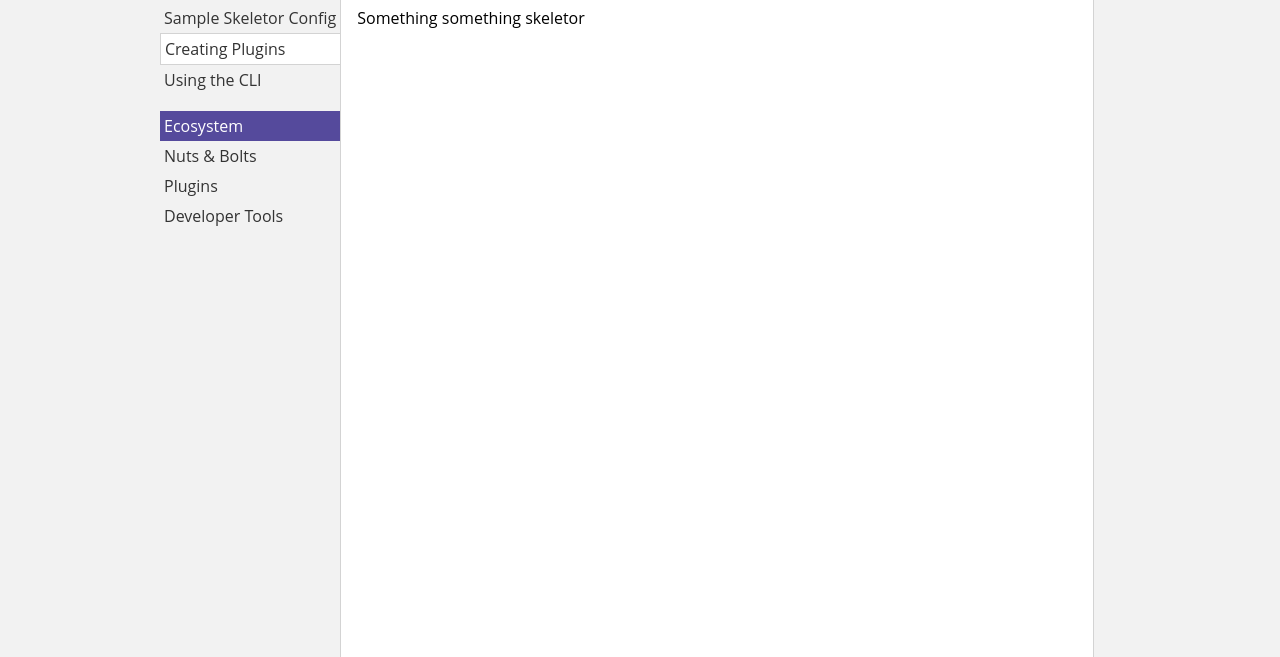
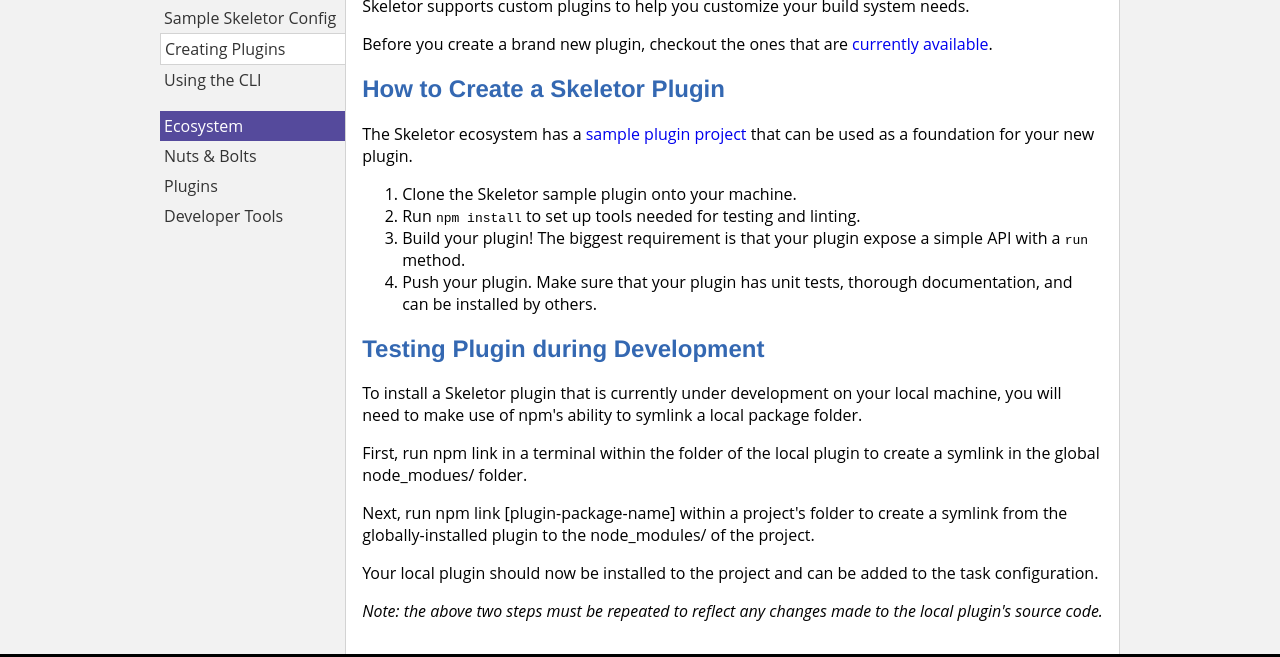
Before and after one commit to scheul93/skeletor-docs-poc, a Gatsby site: page /documentation/creating-plugins/ in a window 1280 px wide. Shown: the part 143-800 px from the top of the page. Built offline with nearby package versions, Linux system fonts and the light colour scheme; Gatsby itself is replaced by a stand-in of ours.

Commit message:
all pages have some content

```diff
--- a/package.json
+++ b/package.json
@@ -12,7 +12,6 @@
     "gatsby-plugin-react-helmet": "^3.0.2",
     "gatsby-plugin-sharp": "^2.0.12",
     "gatsby-source-filesystem": "^2.0.8",
-    "gatsby-source-wordpress": "^3.0.14",
     "gatsby-transformer-json": "^2.1.5",
     "gatsby-transformer-remark": "^2.1.12",
     "gatsby-transformer-sharp": "^2.1.8",
--- a/page-data/documentation/creating-plugins.md
+++ b/page-data/documentation/creating-plugins.md
@@ -3,4 +3,26 @@
 date: "2018-11-09"
 ---
 
-Something something skeletor
+Skeletor supports custom plugins to help you customize your build system needs.
+
+Before you create a brand new plugin, checkout the ones that are [currently available](../ecosystem/plugins).
+
+## How to Create a Skeletor Plugin
+
+The Skeletor ecosystem has a [sample plugin project](https://github.com/deg-skeletor/skeletor-plugin) that can be used as a foundation for your new plugin.
+
+1. Clone the Skeletor sample plugin onto your machine.
+2. Run `npm install` to set up tools needed for testing and linting.
+3. Build your plugin! The biggest requirement is that your plugin expose a simple API with a `run` method.
+4. Push your plugin. Make sure that your plugin has unit tests, thorough documentation, and can be installed by others.
+
+## Testing Plugin during Development
+To install a Skeletor plugin that is currently under development on your local machine, you will need to make use of npm's ability to symlink a local package folder.
+
+First, run npm link in a terminal within the folder of the local plugin to create a symlink in the global node_modues/ folder.
+
+Next, run npm link [plugin-package-name] within a project's folder to create a symlink from the globally-installed plugin to the node_modules/ of the project.
+
+Your local plugin should now be installed to the project and can be added to the task configuration.
+
+_Note: the above two steps must be repeated to reflect any changes made to the local plugin's source code._
--- a/page-data/documentation/getting-started.md
+++ b/page-data/documentation/getting-started.md
@@ -32,7 +32,7 @@
 
 A Skeletor configuration object consists of an array of `tasks`. A `task` consists of either `plugins` or `subTasks`. A `subTask` is itself a `task` with its own plugins or `subTask` properties.
 
-//TODO: put in a sample configuration
+See [Sample Skeletor Config](./skeletor-config) for an example.
 
 ### Automatic configuration via Skeletor Wizard
 Yes, there is an auto-config generator called [Skeletor Wizard](https://github.com/deg-skeletor/skeletor-wizard) that is in active development. Yes, it kind of works already. No, we would not recommend using it in production quite yet. Sorry, Charlie.
--- /dev/null
+++ b/src/components/footer.css
@@ -0,0 +1,14 @@
+.footer {
+    background-color: black;
+    padding: .5em;
+    text-align: center;
+}
+
+.footer__link,
+.footer__link:visited {
+    color: white;
+}
+
+.footer__link:hover {
+    opacity: .8;
+}
--- /dev/null
+++ b/src/components/footer.js
@@ -0,0 +1,13 @@
+import React from 'react';
+import {Link} from 'gatsby';
+import Image from './image';
+
+import './footer.css';
+
+const Footer = () => (
+	<footer className = "footer">
+		<a href="https://github.com/deg-skeletor" className="footer__link">Github</a>
+	</footer>
+)
+
+export default Footer;
--- a/src/components/header.js
+++ b/src/components/header.js
@@ -5,7 +5,7 @@
 import './header.css';
 
 const Header = ({ siteTitle }) => (
-  <div className="header">
+  <header className="header">
     <div className="header__content">
       <h1 className="home-link">
         <a href="/">
@@ -30,7 +30,7 @@
         </ul>
       </nav>
     </div>
-  </div>
+  </header>
 )
 
 export default Header
--- a/src/components/layout.css
+++ b/src/components/layout.css
@@ -69,9 +69,8 @@
 	background-color: white;
 	border-right: 1px solid lightgrey;
 	border-left: 1px solid lightgrey;
-	/* height: 100%; */
-	padding: 1em 1em 0;
-	width: 75%;
+	padding: 1em;
+	width: 100%;
 }
 
 .content--full-width {
--- a/src/components/layout.js
+++ b/src/components/layout.js
@@ -5,6 +5,7 @@
 
 import Header from './header'
 import TableOfContents from './toc';
+import Footer from './footer';
 // import './reset.css';
 import './layout.css'
 
@@ -31,15 +32,13 @@
           <html lang="en" />
         </Helmet>
         <Header siteTitle={data.site.siteMetadata.title} />
-        <div
-          className="main-content"
-        >
-          {shouldShowToC ? <TableOfContents currentPageTitle={currentPageTitle} /> : null }
-          <div className={shouldShowToC ? 'content' : 'content content--full-width'}>
-            {children}
-          </div>
-
-        </div>
+        <main className="main-content">
+			{shouldShowToC ? <TableOfContents currentPageTitle={currentPageTitle} /> : null }
+			<section className={shouldShowToC ? 'content' : 'content content--full-width'}>
+				{children}
+			</section>
+        </main>
+		<Footer></Footer>
       </>
     )}
   />
--- a/src/components/toc.css
+++ b/src/components/toc.css
@@ -1,5 +1,6 @@
 .table-of-contents {
     padding-top: 1em;
+    width: 25%;
 }
 
 .toc__list {
--- a/src/components/toc.js
+++ b/src/components/toc.js
@@ -36,7 +36,7 @@
     }
 
     return (
-        <div className="table-of-contents">
+        <aside className="table-of-contents">
             {config.map(section => {
                 return (
                     <ul className="toc__list" key={section.header}>
@@ -45,7 +45,7 @@
                     </ul>
                 )
             })}
-        </div>
+        </aside>
     )
 }
 
```
Also changed, not shown: src/images/gatsby-astronaut.png (deleted), src/images/gatsby-icon.png (deleted).
